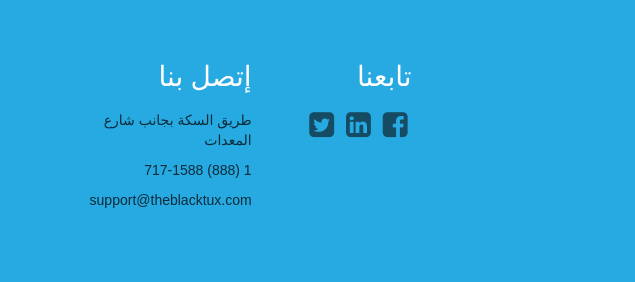
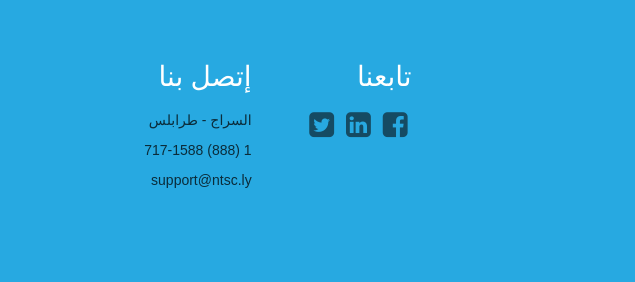
Before and after one commit to mohamedsadeg/mohamedsadeg.github.io, a plain HTML site: page ntsc/index.html in a window 1280 px wide. Shown: the part 2727-3009 px from the top of the page, 0-635 px from the left. Drawn offline with nearby package versions, Linux system fonts and the light colour scheme; some packages are replaced by stand-ins of ours.

Commit message:
Update index.html

```diff
--- a/ntsc/index.html
+++ b/ntsc/index.html
@@ -173,9 +173,9 @@
                 <div class="col-lg-5 da">
                     <h3>إتصل بنا</h3>
                     <div class="col-lg-12">
-                        <p> طريق السكة بجانب شارع المعدات</p>
+                        <p>السراج - طرابلس</p>
                         <p>1 (888) 717-1588</p>
-                        <p>support@theblacktux.com</p>
+                        <p>support@ntsc.ly</p>
                     </div>
                 </div>
                 <div class="col-lg-3">
```
